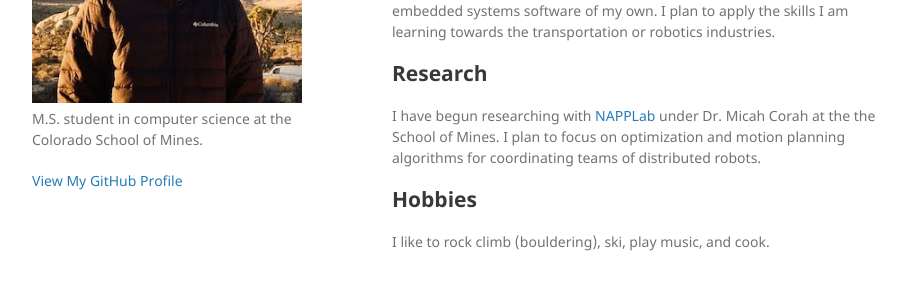
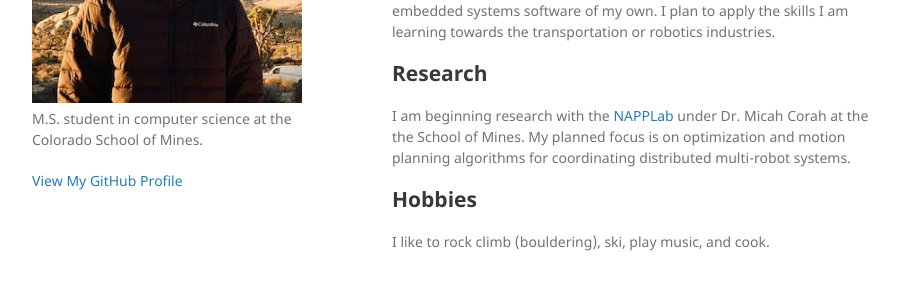
Before and after one commit to admrtin/admrtin.github.io, a Jekyll site: the page built from index.md, in a window 1280 px wide. Shown: the part 276-576 px from the top of the page, without its empty margins (178-1090 px from the left). Built offline with Jekyll 4.4.1, drawn with Linux system fonts in a browser that asks for light colours; our own code applies the rules of GitHub Pages for plain Markdown files.

Commit message:
research pp change

```diff
--- a/index.md
+++ b/index.md
@@ -9,7 +9,8 @@ Colorado School of Mines. In 2023, I graduated from Cal Poly San Luis Obispo wit
 In my work experiences, I found a passion for software engineering, and wanted to extend my knowledge to someday develop simulation or embedded systems software of my own. I plan to apply the skills I am learning towards the transportation or robotics industries.
 
 ## Research
-I have begun researching with [NAPPLab](https://www.napplab.org) under Dr. Micah Corah at the the School of Mines. I plan to focus on optimization and motion planning algorithms for coordinating teams of distributed robots.
+I am beginning research with the [NAPPLab](https://www.napplab.org) under Dr. Micah Corah at the the School of Mines. My planned focus is on optimization and motion planning algorithms for coordinating distributed multi-robot systems.
+
 
 ## Hobbies
 I like to rock climb (bouldering), ski, play music, and cook.
```
